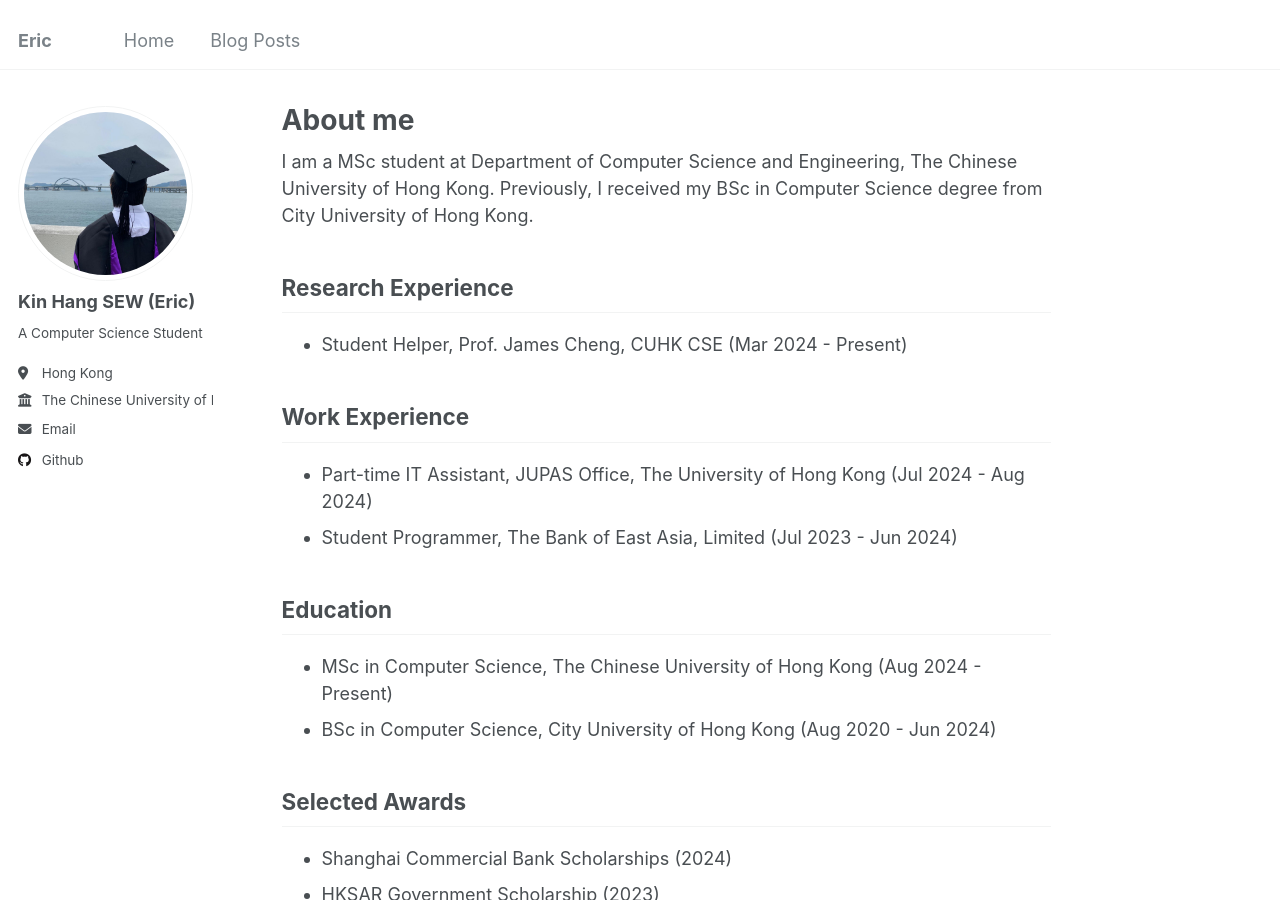
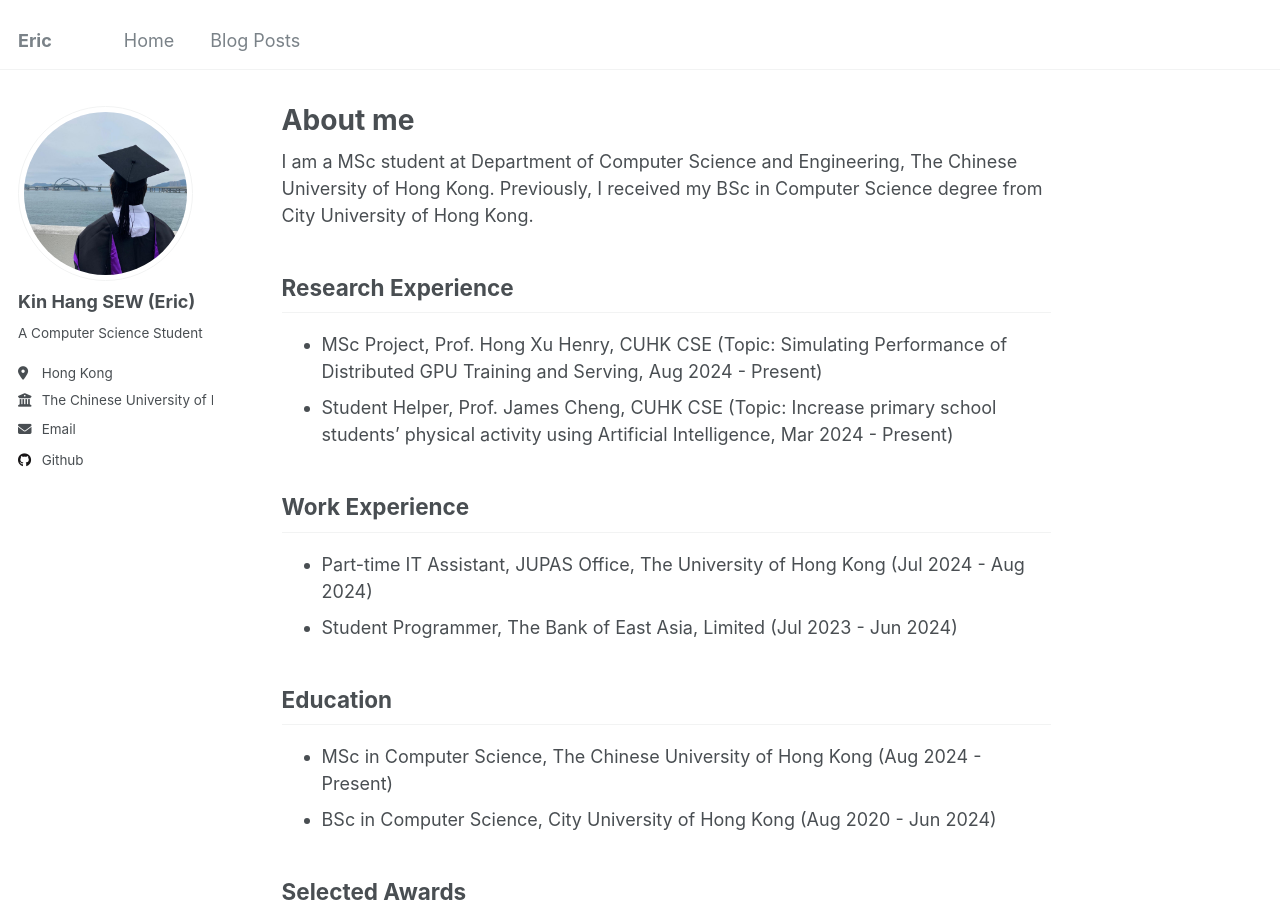
Before and after one commit to ericskh2/ericskh2.github.io, a Jekyll site: the page built from _pages/about.md, in a window 1280 px wide and 900 px high. Built offline with Jekyll 4.4.1, drawn with Linux system fonts in a browser that asks for light colours.

Commit message:
Update about.md

```diff
--- a/_pages/about.md
+++ b/_pages/about.md
@@ -11,7 +11,8 @@ I am a MSc student at Department of Computer Science and Engineering, The Chines
 
 Research Experience
 ------
-- Student Helper, Prof. James Cheng, CUHK CSE (Mar 2024 - Present)
+- MSc Project, Prof. Hong Xu Henry, CUHK CSE (Topic: Simulating Performance of Distributed GPU Training and Serving, Aug 2024 - Present)
+- Student Helper, Prof. James Cheng, CUHK CSE (Topic: Increase primary school students' physical activity using Artificial Intelligence, Mar 2024 - Present)
 
 Work Experience
 ------
```
